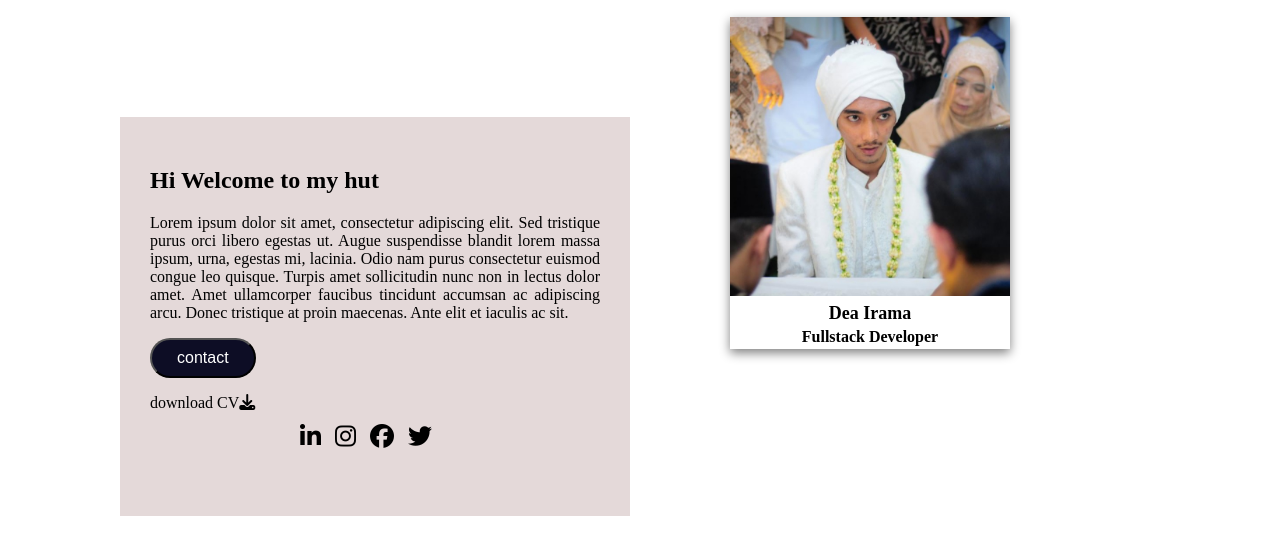
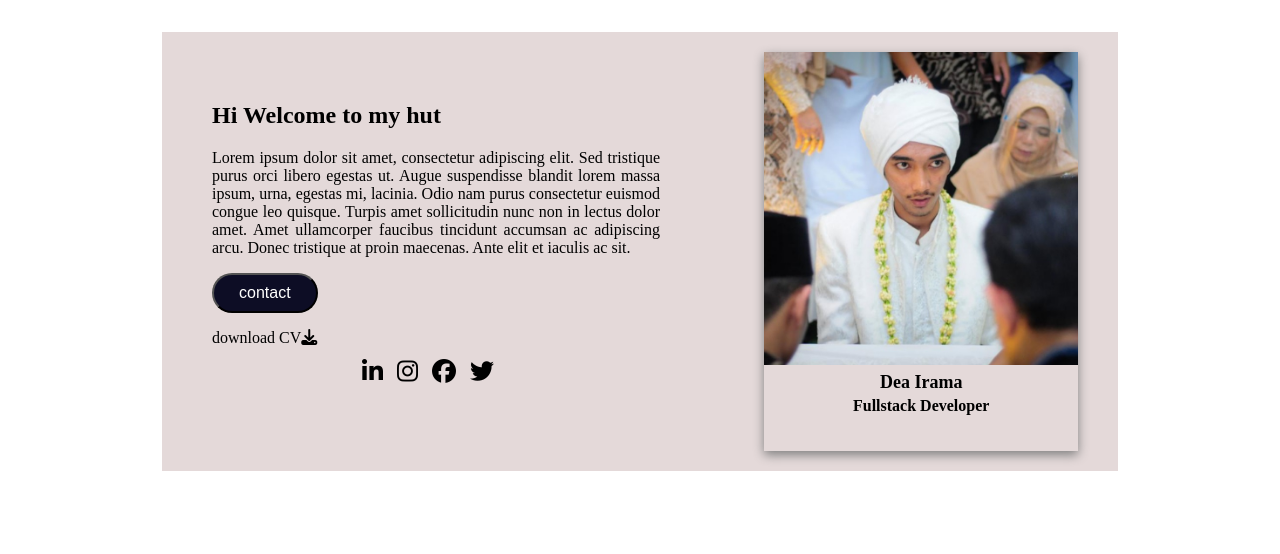
Before and after one commit to AlmasFadhilah/B35stage1, a plain HTML site: page index.html in a window 1280 px wide. Shown: the part 68-622 px from the top of the page. Drawn offline with Linux system fonts and the light colour scheme.

Commit message:
Day 2 Creating card

```diff
--- a/index.html
+++ b/index.html
@@ -30,10 +30,10 @@
   </nav>
 
   <!-- END -->
-  <div >
+  <div style="width: 100%; height: 100%; ">
 
-      <div style="display: flex; padding: 20px; ">
-        <div style="width: 450px; margin: 100px; padding: 30px ; background-color: rgb(228, 217, 217);">
+      <div style="display: flex; padding: 20px; background-color: rgb(228, 217, 217);  width: 70%; margin: 0 auto; justify-content: space-between; padding-right: 40px; margin-top: 35px;">
+        <div style=" padding: 30px ; width: 50%; ">
           <h2>Hi Welcome to my hut</h2>
           <p style="text-align: justify">
             Lorem ipsum dolor sit amet, consectetur adipiscing elit. Sed tristique
@@ -53,8 +53,8 @@
           </div>
         </div>
 
-        <div>
-          <div style="color: grey; box-shadow: 0 4px 10px 0; width: 280px; padding-left: -200px; border: 30px 20px; margin: auto; margin-left: 0%; ">
+
+        <div style="color: grey; box-shadow: 0 4px 10px 0; border: 30px 20px; width: 35%;  ">
           <img src="./assets/image/dea.jpeg" alt="" width="100%" />
           <table style="width: 100%">
             <tr>
@@ -65,7 +65,6 @@
             </tr>
           </table>
         </div>
-        </div>
 
       </div>
     </div>
```
Lines whose indentation alone changed are shown as unchanged.
